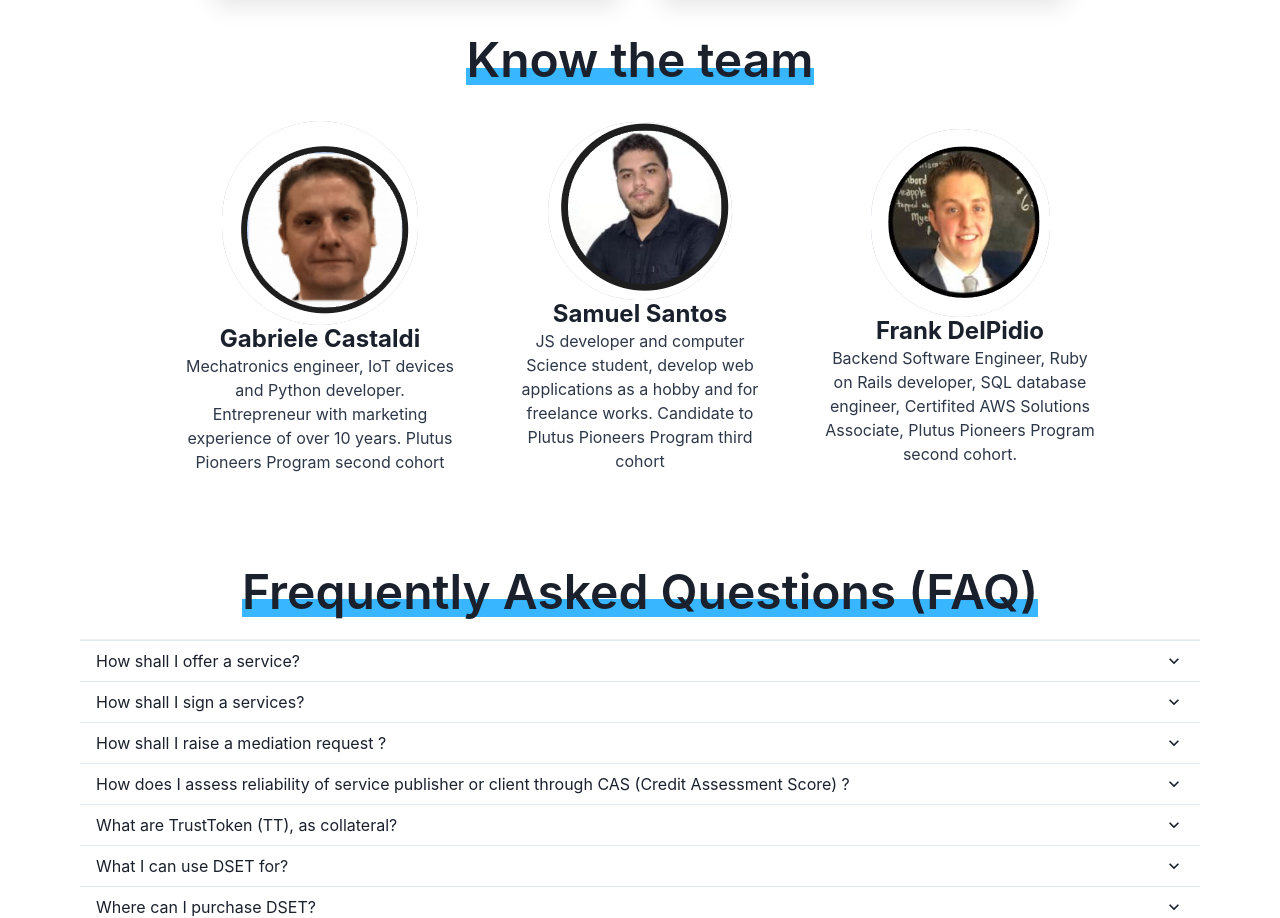
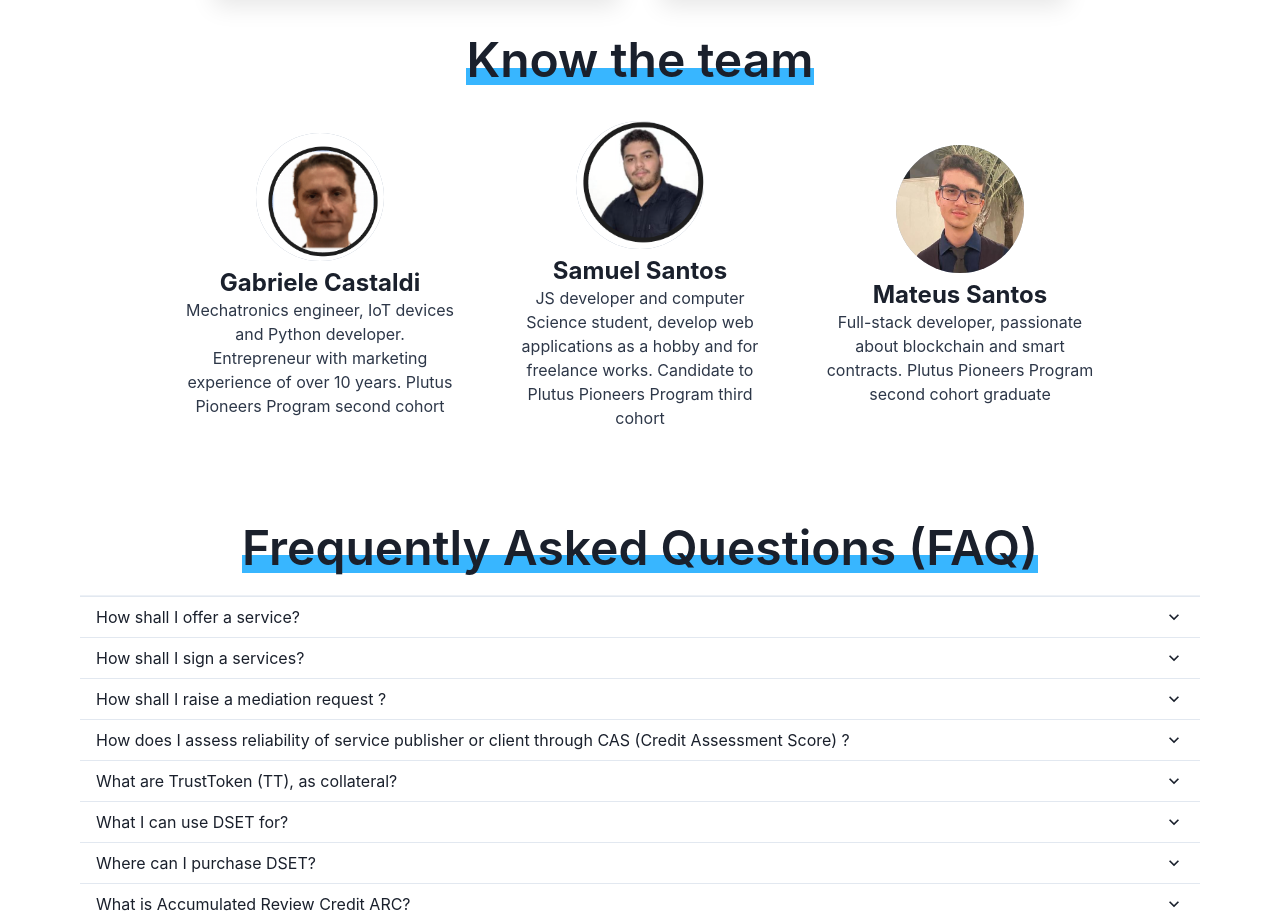
Before and after one commit to athena-labz/athena-frontend, a Next.js app: page / in a window 1280 px wide. Shown: the part 3080-3998 px from the top of the page. Built offline with nearby package versions, Linux system fonts and the light colour scheme.

Commit message:
replaced frank with me

```diff
--- a/components/TeamSection/index.tsx
+++ b/components/TeamSection/index.tsx
@@ -42,12 +42,12 @@ function StatsCard(props: StatsCardProps) {
         p={3}
         textAlign={'center'}>
         <Avatar
-          size={'3xl'}
+          size={'2xl'}
           src={image}
           alt={'Avatar Alt'}
           mb={0}
           pos={'relative'}
-
+          style={{marginBottom: ".5rem"}}
         />
         <Heading fontSize={'2xl'} fontFamily={'body'}>
           {title}
@@ -115,9 +115,9 @@ export default function TeamSection() {
             helpText={"JS developer and computer Science student, develop web applications as a hobby and for freelance works. Candidate to Plutus Pioneers Program third cohort"}
           />
           <StatsCard
-            title={'Frank DelPidio'}
-            image="/frank2.png"
-            helpText={"Backend Software Engineer, Ruby on Rails developer, SQL database engineer, Certifited AWS Solutions Associate, Plutus Pioneers Program second cohort."}
+            title={'Mateus Santos'}
+            image="/mateus2.png"
+            helpText={"Full-stack developer, passionate about blockchain and smart contracts. Plutus Pioneers Program second cohort graduate"}
           />
 
     </Center>
```
Also changed, not shown: public/frank2.png (deleted), public/mateus2.png (added).
